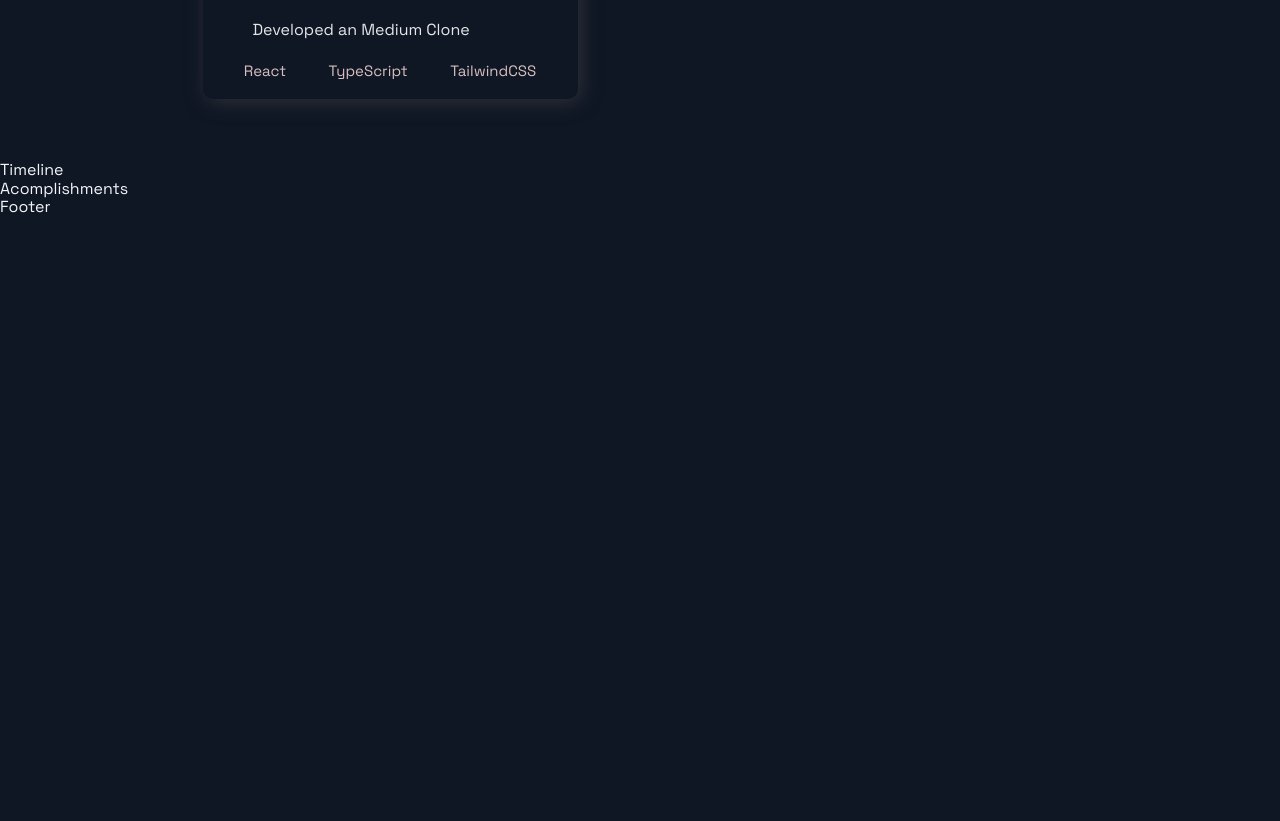
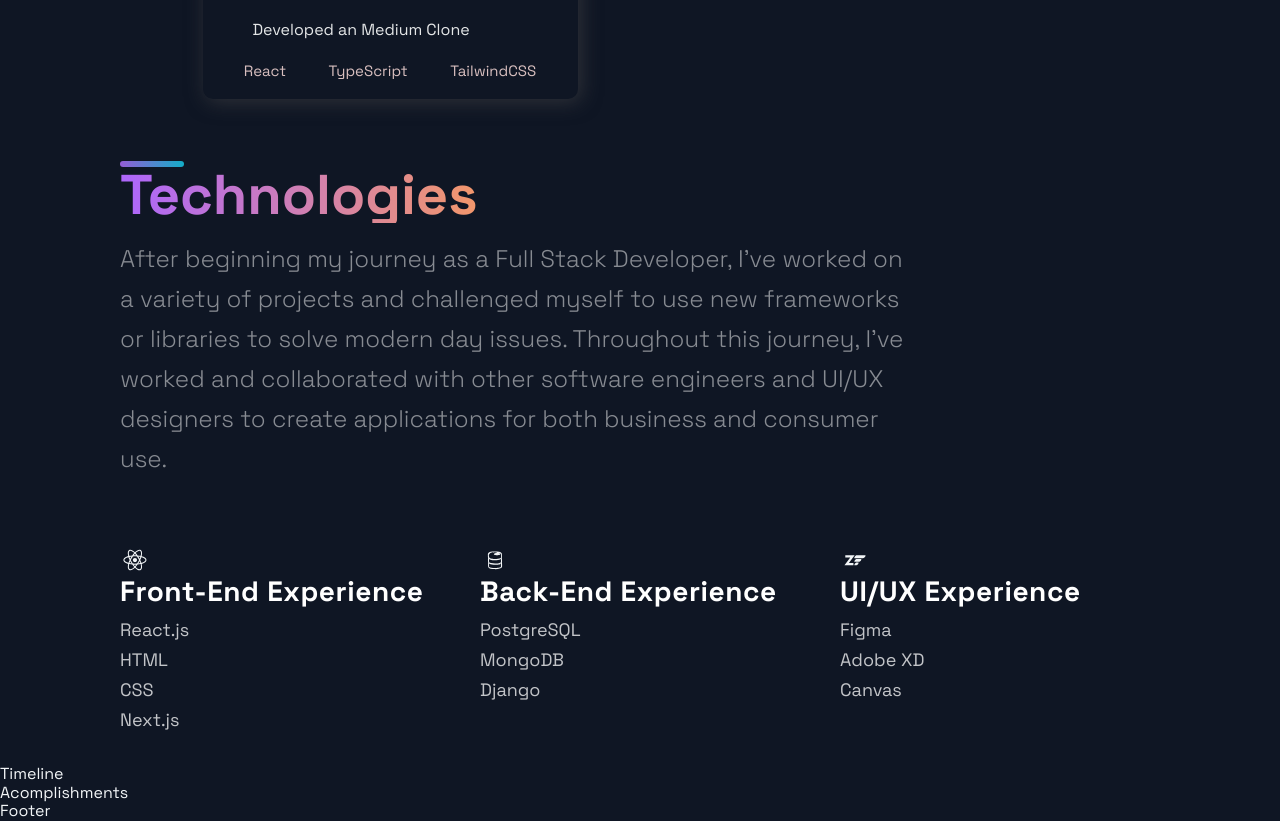
Before and after one commit to dvebino/portfolioV2, a Next.js app: page / in a window 1280 px wide. Shown: the part 2300-3121 px from the top of the page. Before the commit the page ends 2517 px from the top, so only its background shows below. Built offline with nearby package versions, Linux system fonts and the light colour scheme.

Commit message:
Technologies comp flushed out - moving onto Footer

```diff
--- a/src/components/Technologies/Technologies.js
+++ b/src/components/Technologies/Technologies.js
@@ -4,11 +4,52 @@
 import { List, ListContainer, ListItem, ListParagraph, ListTitle } from './TechnologiesStyles';
 
 const Technologies = () =>  (
-  <div>
-    <Section>
+  <Section id="tech">
+    <SectionDivider />
+    <SectionTitle>Technologies</SectionTitle>
+    <SectionText>After beginning my journey as a Full Stack Developer, I've worked on a variety of projects and challenged myself to use new frameworks or libraries to solve modern day issues. Throughout this journey, I've worked and collaborated with other software engineers and UI/UX designers to create applications for both business and consumer use.</SectionText>
 
-    </Section>
-  </div>
+    <List>
+      <ListItem>
+        <DiReact size="3rem" />
+        <ListContainer>
+          <ListTitle>Front-End Experience</ListTitle>
+          <ListParagraph>
+            React.js<br/>
+            HTML<br/>
+            CSS<br/>
+            Next.js<br/>
+          </ListParagraph>
+        </ListContainer>
+      </ListItem>
+
+      <ListItem>
+        <DiFirebase size="3rem" />
+        <ListContainer>
+          <ListTitle>Back-End Experience</ListTitle>
+          <ListParagraph>
+            PostgreSQL<br/>
+            MongoDB<br/>
+            Django<br/>
+          </ListParagraph>
+        </ListContainer>
+      </ListItem>
+
+      <ListItem>
+        <DiZend size="3rem" />
+        <ListContainer>
+          <ListContainer>
+            <ListTitle>UI/UX Experience</ListTitle>
+            <ListParagraph>
+              Figma<br/>
+              Adobe XD <br/>
+              Canvas <br/>
+            </ListParagraph>
+          </ListContainer>
+        </ListContainer>
+      </ListItem>
+    </List>
+  </Section>
 );
 
 export default Technologies;
```
